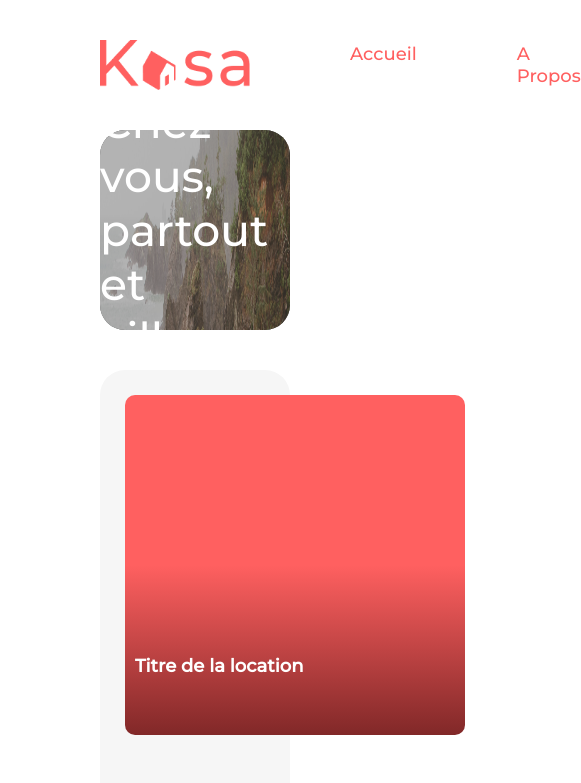
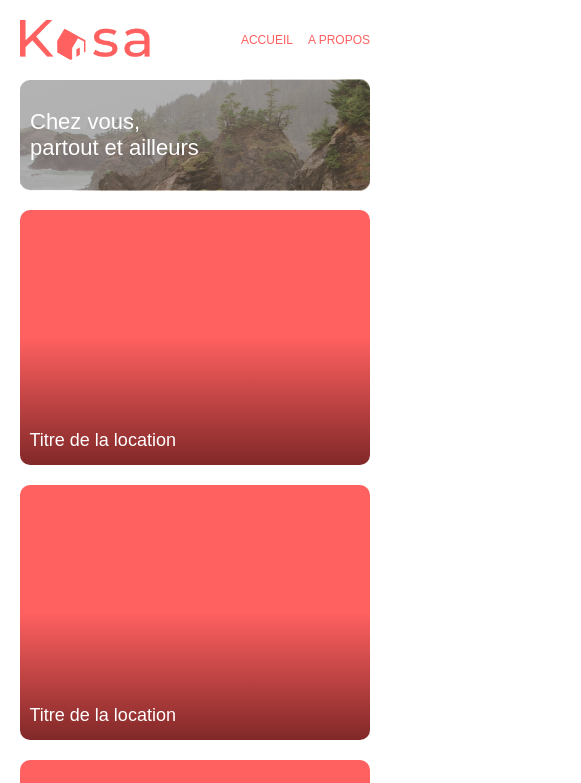
Before and after one commit to bondonflorian/P7_Kasa, a React (Create React App) app: page / in a window 390 px wide. Shown: the top 783 px of the page, 581 px wide, since content can reach past the window. Built offline with nearby package versions, Linux system fonts and the light colour scheme.

Commit message:
Correction général de mise en page + page d'accueil mobile faite

```diff
--- a/src/assets/styles/_settings.scss
+++ b/src/assets/styles/_settings.scss
@@ -1,17 +1,19 @@
 /* Font */
 @font-face {
     font-family: "Montserrat";
-    src: url(../fonts/Montserrat-Medium.ttf);
+    @import url('https://fonts.googleapis.com/css2?family=Montserrat:wght@300;400;500&display=swap');
 }
 
 /* Variable */
 $font: "Montserrat", sans-serif;
 $color-1: #FF6060;
+$color-2: #E3E3E3;
 $color-footer: #000;
 $banner: #000;
 $color-white: #fff;
 $background: #F6F6F6;
 $margin-page: 40px 100px;
+$margin-mobile: 0 20px;
 
 /* Mixin */
 @mixin flexcenter {
@@ -38,10 +40,16 @@ $margin-page: 40px 100px;
     margin: 30px 25px 30px 15px;
 }
 
+@mixin mobile {
+    @media screen and (max-width: 768px) {
+        @content;
+    }
+}
 
 /* Paramètre généraux */
 body {
     font-family: $font;
+    font-weight: 300;
 }
 
 li {
--- a/src/assets/styles/layout/_header.scss
+++ b/src/assets/styles/layout/_header.scss
@@ -1,11 +1,20 @@
 .header {
     @include flexcenter;
     justify-content: space-between;
-    margin: 40px 100px;
+    margin: $margin-page;
+
+    @include mobile {
+        margin: 20px;
+    }
 
     &__logo {
         width: 150px;
         height: 50px;
+
+        @include mobile {
+            width: 130px;
+            height: 40px;
+        }
     }
 
     & ul {
@@ -16,6 +25,12 @@
             margin-left: 100px;
             font-size: 18px;
 
+            @include mobile {
+                margin: 0 0 0 15px;
+                font-size: 12px;
+                text-transform: uppercase;
+            }
+
             &:hover {
                 text-decoration-line: underline;
                 /* TODO Modifier le :hover pour définir un trait fixe selon la page ou on se situe(Accueil ou About) */
--- a/src/assets/styles/pages/_about.scss
+++ b/src/assets/styles/pages/_about.scss
@@ -26,6 +26,7 @@
     & h1 {
         font-size: 20px;
         color: $color-white;
+        font-weight: 300;
     }
 
     &__arrow {
--- a/src/assets/styles/pages/_home.scss
+++ b/src/assets/styles/pages/_home.scss
@@ -7,29 +7,54 @@
     margin: $margin-page;
     border-radius: 25px;
 
+    @include mobile {
+        margin: $margin-mobile;
+        height: 110px;
+        border-radius: 10px;
+    }
+
     & img {
         position: relative;
         width: 100%;
         height: 200px;
         border-radius: 25px;
         opacity: 70%;
+        object-fit: cover;
+
+        @include mobile {
+            height: 112px;
+            border-radius: 10px;
+        }
     }
 
     & p {
         position: absolute;
         font-size: 44px;
+        font-weight: 500;
         color: $color-white;
+
+        @include mobile {
+            font-size: 22px;
+            padding-right: 160px;
+            padding-left: 10px;
+        }
     }
 }
 
 .card {
     @include flexcenter;
-    justify-content: space-around;
-    flex-wrap: wrap;
+    justify-content: center;
+    /* flex-wrap: wrap; */
     background-color: $background;
-    /* padding: 56px 0 0 0; */
+    padding: 25px 0;
     border-radius: 25px;
     margin: $margin-page;
+
+    @include mobile {
+        margin: 0;
+        padding-top: 10px;
+        background-color: white;
+    }
 
     &__location {
         background: linear-gradient(180deg, rgba(255, 96, 96, 1) 0%, rgba(255, 96, 96, 1) 50%, rgba(129, 40, 40, 1) 100%);
@@ -38,13 +63,31 @@
         height: 340px;
         margin: 25px;
 
+        @include mobile {
+            width: 350px;
+            height: 255px;
+            margin: 10px 0;
+        }
     }
 
     & h2 {
         position: relative;
         color: $color-white;
-        top: 260px;
+        top: 300px;
         margin-left: 10px;
         font-size: 18px;
+        font-weight: 300;
+
+        @include mobile {
+            top: 220px;
+        }
     }
 }
+
+/* TODO Ceci est un test pour la mise en page des différents blocs */
+.test {
+    display: flex;
+    flex-wrap: wrap;
+    justify-content: space-between;
+    width: 90%;
+}
--- a/src/assets/styles/pages/_housing.scss
+++ b/src/assets/styles/pages/_housing.scss
@@ -8,6 +8,8 @@
             width: 100%;
             height: 415px;
             margin-top: -20px;
+            object-fit: cover;
+            border-radius: 25px;
         }
     }
 
@@ -21,11 +23,12 @@
         p {
             color: $color-1;
             margin-bottom: 5px;
+            font-weight: 300;
         }
 
         &__picture {
             display: flex;
-            background-color: grey;
+            background-color: $color-2;
             width: 64px;
             height: 64px;
             border-radius: 40px;
@@ -45,6 +48,7 @@
         color: $color-1;
         font-size: 14px;
         margin-bottom: 15px;
+        font-weight: 300;
     }
 
     &__filterblock {
@@ -65,7 +69,7 @@
                 background: $color-1;
                 width: 100px;
                 height: 20px;
-                font-size: 10px;
+                font-size: 12px;
                 color: $color-white;
             }
         }
@@ -93,6 +97,7 @@
                     & h2 {
                         font-size: 16px;
                         color: $color-white;
+                        font-weight: 300;
                     }
                 }
 
@@ -124,7 +129,6 @@
     &__grey {
         font-size: 24px;
         margin-left: 5px;
-        color: grey;
-        /* TODO Corriger la coloration du gris, celui-ci doit être plus claire*/
+        color: $color-2;
     }
 }
--- a/src/components/pages/Home.js
+++ b/src/components/pages/Home.js
@@ -11,6 +11,7 @@ const Home = () => {
                 <p>Chez vous, partout et ailleurs</p>
             </div>
             <div className="card">
+                <div className="test">
                     <Link to="/housing1" >
                         <div className="card__location">
                             {/* <img src="https://s3-eu-west-1.amazonaws.com/course.oc-static.com/projects/front-end-kasa-project/accommodation-20-1.jpg" alt="" /> */}
@@ -35,6 +36,7 @@ const Home = () => {
                     </div>
                 </div>
             </div>
+        </div>
     );
 };
 
```
Lines whose indentation alone changed are shown as unchanged.
